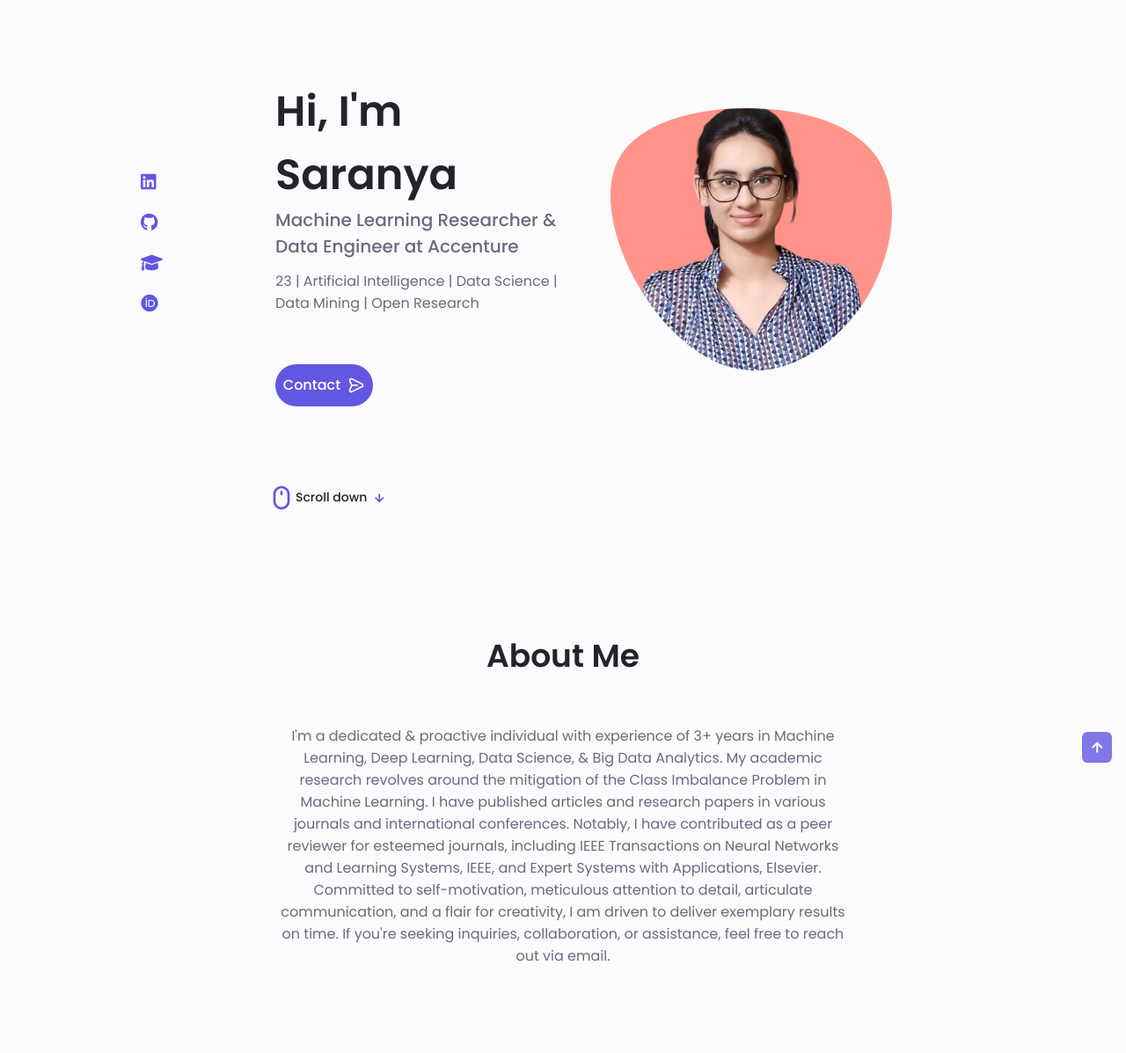
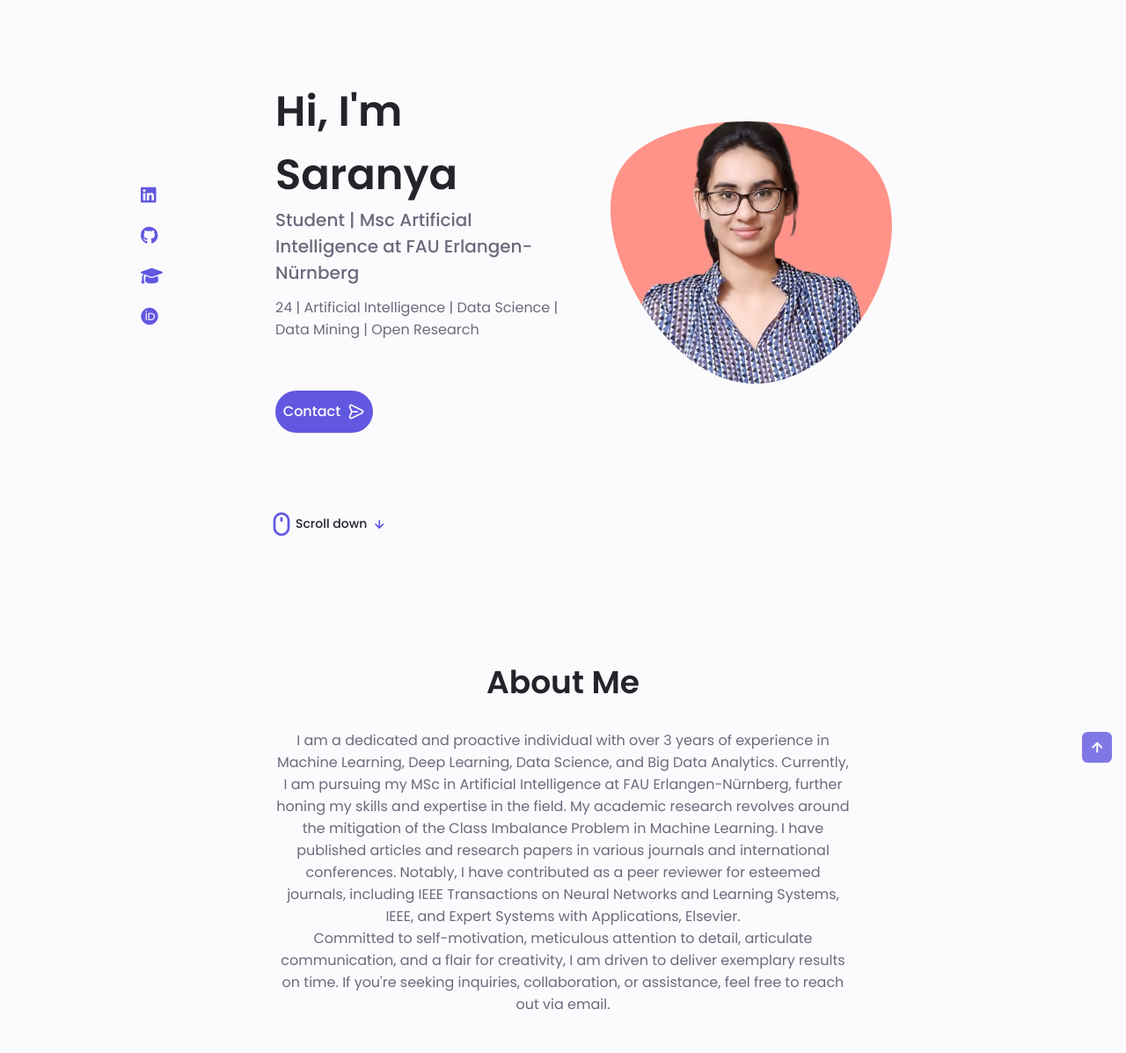
Before and after one commit to saranyab21/Portfolio, a plain HTML site: page index.html in a window 1280 px wide. Shown: the part 93-1290 px from the top of the page at 88% size. Drawn offline with nearby package versions, Linux system fonts and the light colour scheme.

Commit message:
Update in Masters info

```diff
--- a/index.html
+++ b/index.html
@@ -140,9 +140,9 @@
 
                         <div class="home__data">
                             <h1 class="home__title">Hi, I'm Saranya</h1>
-                            <h3 class="home__subtitle">Machine Learning Researcher & Data Engineer at Accenture</h3>
+                            <h3 class="home__subtitle">Student | Msc Artificial Intelligence at FAU Erlangen-Nürnberg </h3>
                             <p class="home__description">
-                                23 | Artificial Intelligence | Data Science | Data Mining | Open Research <br><br>
+                                24 | Artificial Intelligence | Data Science | Data Mining | Open Research <br><br>
                             </p>
                             <a href="#contact" class="button button--flex">
                                 Contact <i class="uil uil-message button__icon"></i>
@@ -170,8 +170,8 @@
                     <div class="about__data">
                         <div class="about__description">
                             <p>
-                                I'm a dedicated & proactive individual with experience of 3+ years in Machine Learning, Deep Learning, Data Science,
-                            & Big Data Analytics.
+                                I am a dedicated and proactive individual with over 3 years of experience in Machine Learning, Deep Learning, Data Science, and Big Data Analytics.
+                                Currently, I am pursuing my MSc in Artificial Intelligence at FAU Erlangen-Nürnberg, further honing my skills and expertise in the field.
 
                             My academic research revolves around the mitigation of the Class Imbalance Problem in Machine Learning. I have published articles and research papers in various journals and international conferences.
                             Notably, I have contributed as a peer reviewer for esteemed journals, including IEEE Transactions on Neural Networks and Learning Systems, IEEE, and Expert Systems with Applications, Elsevier.
```
